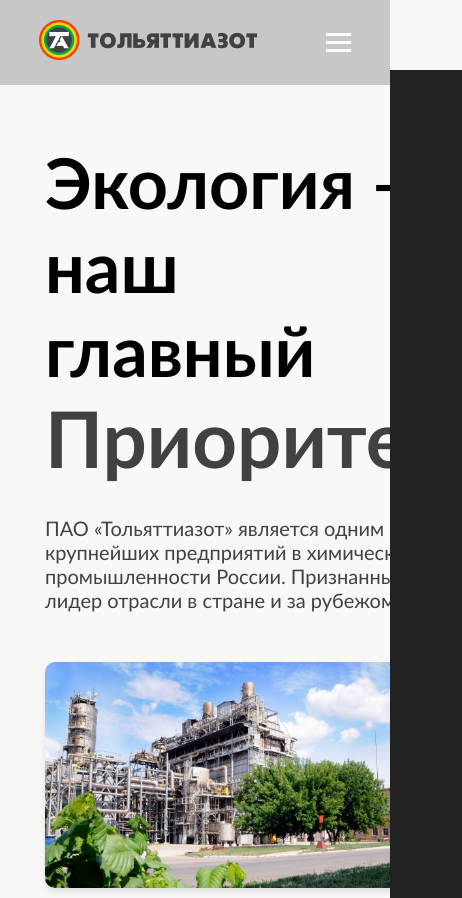
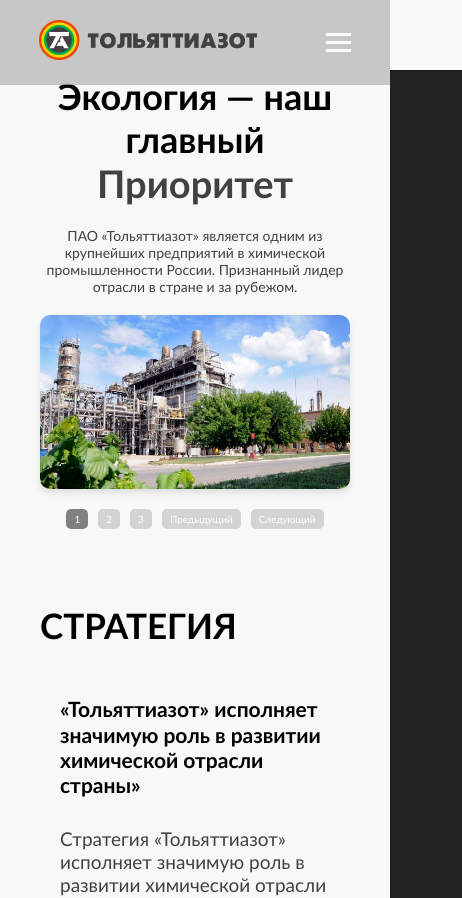
Before and after one commit to Muhammadali00000/finalka-m, a React (Vite) app: page / in a window 390 px wide. Shown: the top 898 px of the page, 462 px wide, since content can reach past the window. Built offline with nearby package versions, Linux system fonts and the light colour scheme.

Commit message:
Add files via upload

```diff
--- a/src/components/Hero/Hero.scss
+++ b/src/components/Hero/Hero.scss
@@ -8,7 +8,7 @@
   display: flex;
   flex-direction: column;
   align-items: center;
-    justify-content: center;
+  justify-content: space-between;
   padding: 20px;
   text-align: center;
 }
@@ -24,7 +24,6 @@
   margin: 10px 0;
   font-weight: bold;
   line-height: 1.2;
-
 }
 
 .content h1 span {
@@ -34,12 +33,11 @@
   color: #414042;
 }
 
-
 .image-container {
   display: flex;
-    margin-top: -100px;
+  // margin-top: -100px;
 
-    p{
+  p {
     display: flex;
     justify-content: end;
     align-items: end;
@@ -77,31 +75,85 @@
 }
 
 .navigation button.active {
-    background-color:grey;
+  background-color: grey;
 }
 
 .navigation button:hover {
   background-color: grey;
 }
 
-    .section {
-      flex-direction: row;
-      text-align: left;
-      align-items: center;
+/* Responsive Design */
+@media (max-width: 1024px) {
+  .content h1 {
+    font-size: 60px;
   }
 
-    @media (max-width: 700px) {
-      .hero__wrapper{
-        display: flex;
-        flex-direction: column;
-        gap: 100px;
+  .content h1 span {
+    font-size: 62px;
   }
-      .image-container{
-        display: flex;
-        flex-direction: column;
-        gap: 50px;
+
+  .image-container p {
+    font-size: 18px;
   }
-      .content h1{
-        font-size: 70px;
+
+  .navigation button {
+    padding: 8px 16px;
+    font-size: 14px;
   }
 }
+
+@media (max-width: 768px) {
+  .section {
+    padding: 15px;
+  }
+
+  .content {
+    margin-top: 50px;
+  }
+
+  .content h1 {
+    font-size: 48px;
+  }
+
+  .content h1 span {
+    font-size: 50px;
+  }
+
+  .image-container {
+    margin-top: 0;
+    flex-direction: column;
+    gap: 20px;
+  }
+
+  .image-container p {
+    font-size: 16px;
+  }
+
+  .navigation {
+    justify-content: center;
+  }
+
+  .navigation button {
+    padding: 6px 12px;
+    font-size: 12px;
+  }
+}
+
+@media (max-width: 480px) {
+  .content h1 {
+    font-size: 36px;
+  }
+
+  .content h1 span {
+    font-size: 38px;
+  }
+
+  .image-container p {
+    font-size: 14px;
+  }
+
+  .navigation button {
+    padding: 4px 8px;
+    font-size: 10px;
+  }
+}
```
Lines whose indentation alone changed are shown as unchanged.
